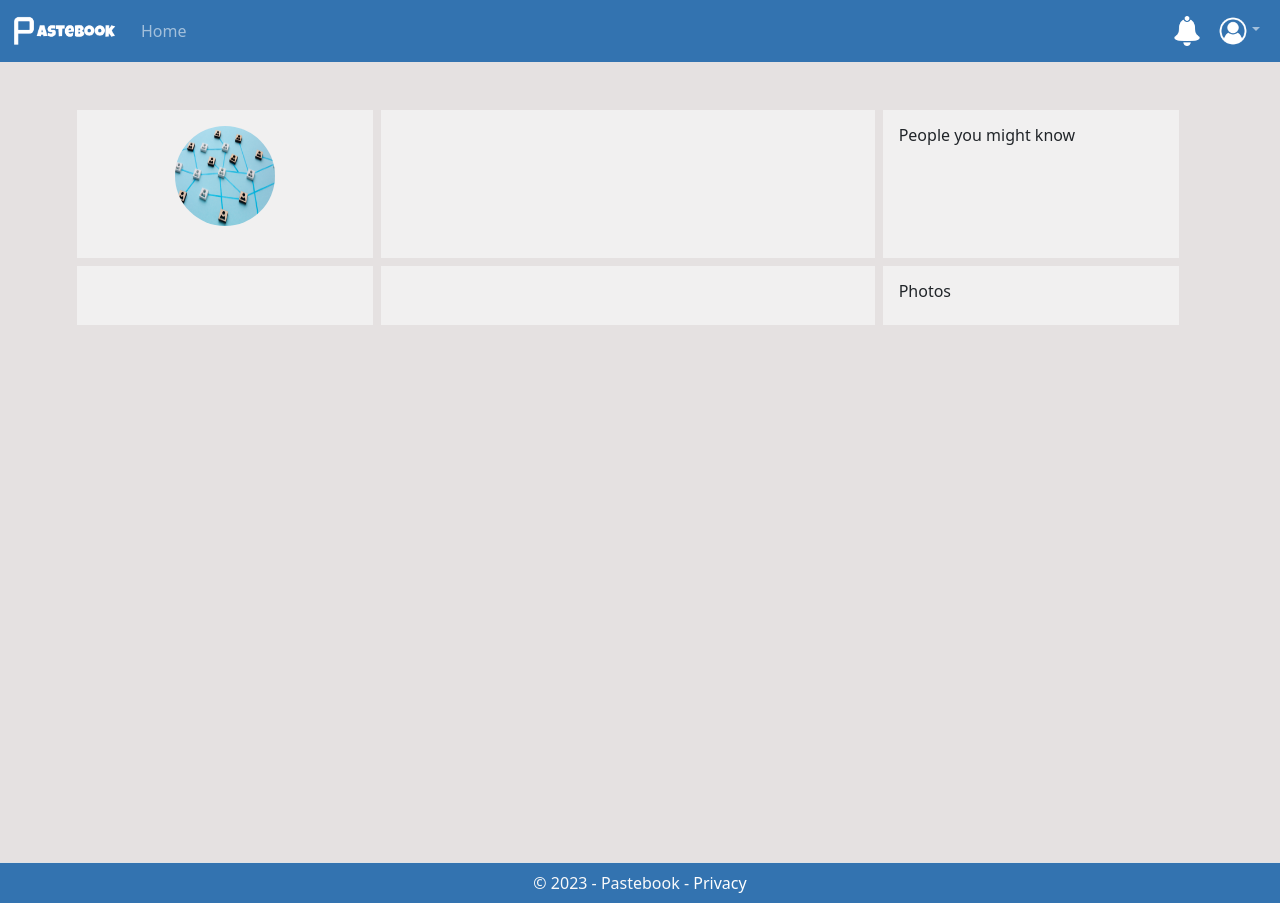
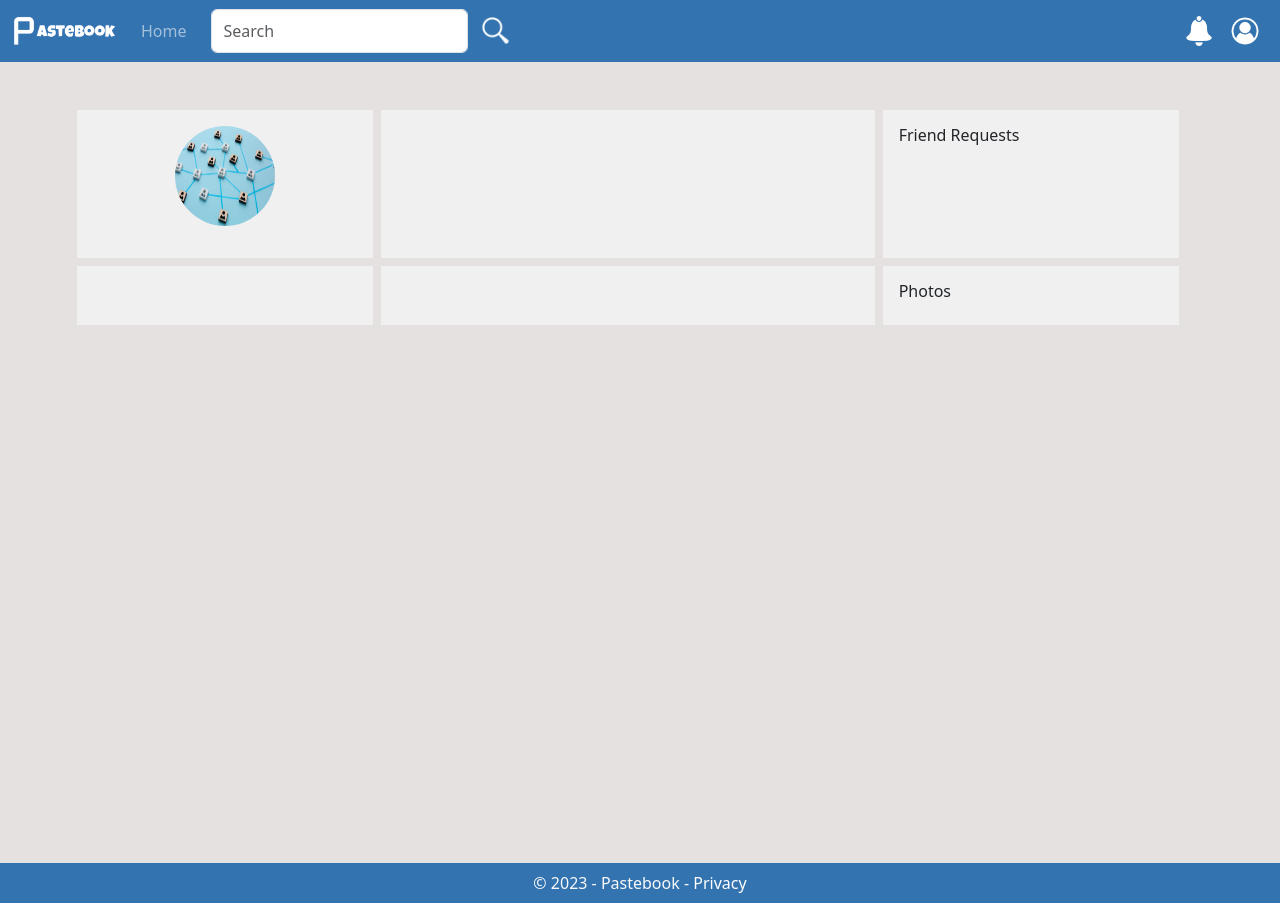
Before and after one commit to JohnBernard24/capstone-frontend, an Angular app: page /home in a window 1280 px wide. Built offline with nearby package versions, Linux system fonts and the light colour scheme.

Commit message:
Added search bar and fixed dropdown

```diff
--- a/src/app/components/navbar/navbar.component.css
+++ b/src/app/components/navbar/navbar.component.css
@@ -3,7 +3,7 @@
     height: auto; /* Maintain aspect ratio */
 }
 
-.navbar-nav img {
+.navbar-nav img, .search-bar {
     max-width: 30px; /* Adjust the maximum width as needed */
     height: auto; /* Maintain aspect ratio */
 }
--- a/src/app/components/navbar/navbar.component.html
+++ b/src/app/components/navbar/navbar.component.html
@@ -1,6 +1,18 @@
+<!DOCTYPE html>
+<html lang="en">
+
 <head>
     <!-- Other head elements -->
     <link rel="stylesheet" href="https://cdnjs.cloudflare.com/ajax/libs/font-awesome/5.15.3/css/all.min.css" integrity="sha384-mQ93GR66B00ZXjt0YO5KlohRA5SY2XofGJopLrh9S9Br75peZ+e5B/UWRTt4Py1iS" crossorigin="anonymous">
+    <script src="https://code.jquery.com/jquery-3.6.0.min.js" integrity="sha256-oP6HI/tZ1XaIBlE1C4VrZKJfWe3WW1NpZl+cbzUq8KM=" crossorigin="anonymous"></script>
+    <script src="https://cdn.jsdelivr.net/npm/bootstrap@5.7.3/dist/js/bootstrap.bundle.min.js" integrity="sha384-JmIEHPA7Is9m9qccFuc5LMI2J8f/+r6Q8f5RZO2BJqGccgP/QDZhclCQnqRYMtp" crossorigin="anonymous"></script>
+
+    <style>
+        /* Custom CSS to hide the dropdown arrow */
+        .dropdown-toggle-no-caret::after {
+            display: none !important;
+        }
+    </style>
 </head>
 
 <body>
@@ -20,11 +32,19 @@
             </button>
 
             <div class="collapse navbar-collapse" id="navbar-menu">
-                <ul class="navbar-nav me-auto mb-2 mb-lg-0">
+                <ul class="navbar-nav me-3 mb-2 mb-lg-0">
                     <li class="nav-item">
-                        <a class="nav-link" routerLink="/"><i class="fas fa-home"></i> Home</a>
+                        <a class="nav-link" routerLink="/home"><i class="fas fa-home"></i> Home</a>
                     </li>
                 </ul>
+
+                <!-- Search Bar -->
+                <form class="d-flex">
+                    <input class="form-control me-auto" type="search" placeholder="Search" aria-label="Search">
+                    <button class="btn btn-outline-none" type="submit">
+                        <img class="search-bar" src="/assets/images/magnifying-glass.png">
+                    </button>
+                </form>
 
                 <ul class="navbar-nav ms-auto mb-2 mb-lg-0">
                     <li class="nav-item">
@@ -33,13 +53,13 @@
                         </a>
                     </li>
                     <li class="nav-item dropdown">
-                        <a class="nav-link dropdown-toggle" id="user-dropdown" role="button" data-bs-toggle="dropdown" aria-expanded="false">
+                        <a class="nav-link dropdown-toggle dropdown-toggle-no-caret" href="#" id="user-dropdown" role="button" data-bs-toggle="dropdown" aria-expanded="false">
                             <img src="/assets/images/user-icon.png">
                         </a>
                         <ul class="dropdown-menu dropdown-menu-end" aria-labelledby="user-dropdown">
-                            <li><a class="dropdown-item">Profile</a></li>
-                            <li><a class="dropdown-item">Settings</a></li>
-                            <li><a class="dropdown-item">Logout</a></li>
+                            <li><a  class="dropdown-item" routerLink="/profile">Profile</a></li>
+                            <li><a class="dropdown-item" routerLink="/settings">Settings</a></li>
+                            <li><a class="dropdown-item" routerLink="/">Logout</a></li>
                         </ul>
                     </li>
                 </ul>
@@ -47,3 +67,5 @@
         </div>
     </nav>
 </body>
+
+</html>
--- a/src/app/pages/home/home.component.html
+++ b/src/app/pages/home/home.component.html
@@ -11,7 +11,7 @@
         </div>
 
         <div class="col-3 d-block p-3 custom-div d-none d-md-flex">
-            <h6>People you might know</h6>
+            <h6>Friend Requests</h6>
         </div>
     </div>
 
```
Also changed, not shown: src/assets/images/magnifying-glass.png (added).
